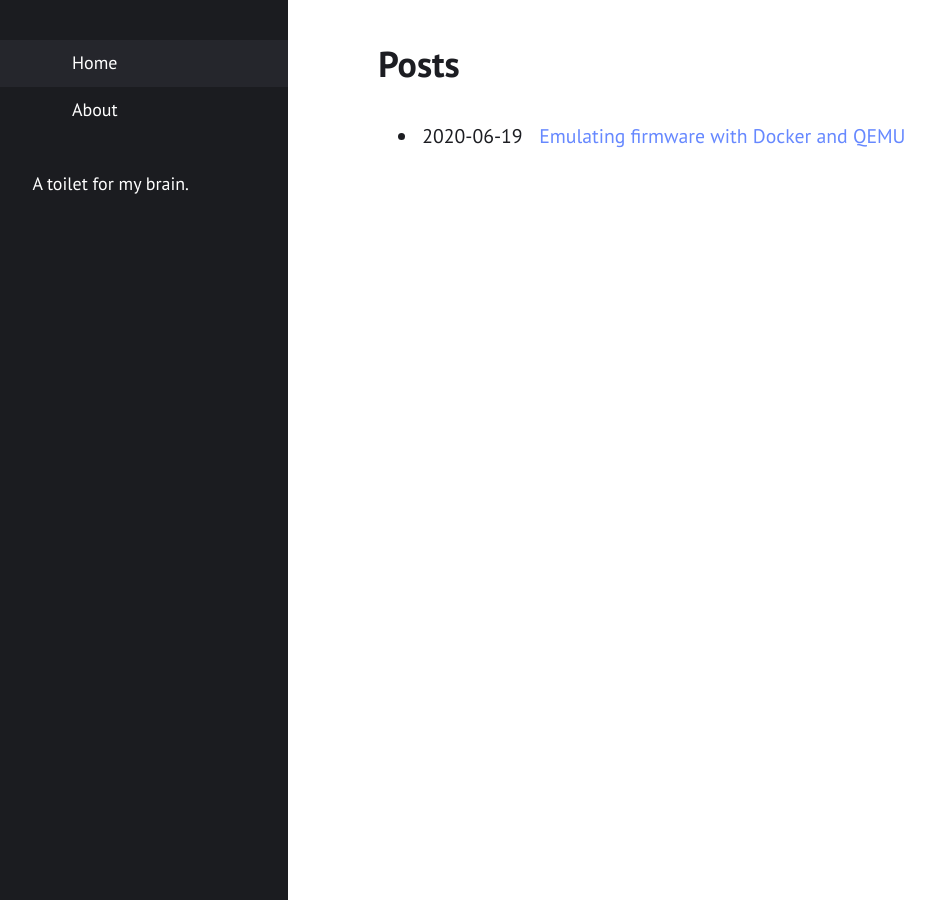
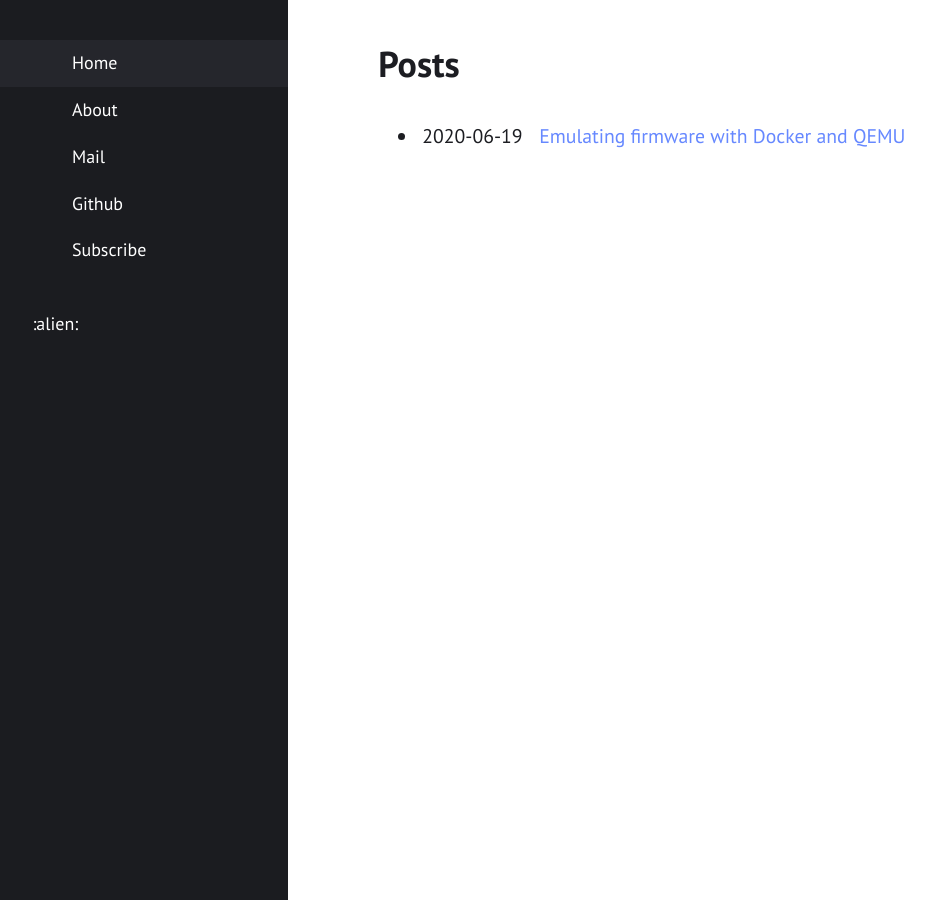
Before and after one commit to unmeg/unmeg.github.io, a Jekyll site: the page built from index.html, in a window 1280 px wide. Shown: the whole page, without its empty margins (8-943 px from the left). Built offline with Jekyll 4.4.1, drawn with Linux system fonts in a browser that asks for light colours.

Commit message:
Update _config.yml
does emoji work lolol :heart:

```diff
--- a/_config.yml
+++ b/_config.yml
@@ -1,6 +1,6 @@
 title: "MegLab"
 author: "Meg White"
-description: "A toilet for my brain.</b>"
+description: ":alien:</b>"
 permalink: /:title/
 lang: "en"
 excerpt_separator: "\n\n\n"
@@ -26,9 +26,9 @@ navigation:
   - {file: "about.md", icon: address-card}
 
 external:                    # see http://fontawesome.com/icons
-#  - {title: Mail, icon: envelope, url: "mailto:niklasbuschmann@users.noreply.github.com"}
-#  - {title: Github, icon: github, url: "https://github.com/niklasbuschmann/contrast"}
-#  - {title: Subscribe, icon: rss, url: "/feed.xml"}
+  - {title: Mail, icon: envelope, url: "mailto:heymeg HATS protonmail DOOTS com"}
+  - {title: Github, icon: github, url: "https://github.com/unmeg/"}
+  - {title: Subscribe, icon: rss, url: "/feed.xml"}
 
 comments:
 #  disqus_shortname: ""      # see https://disqus.com/
```
